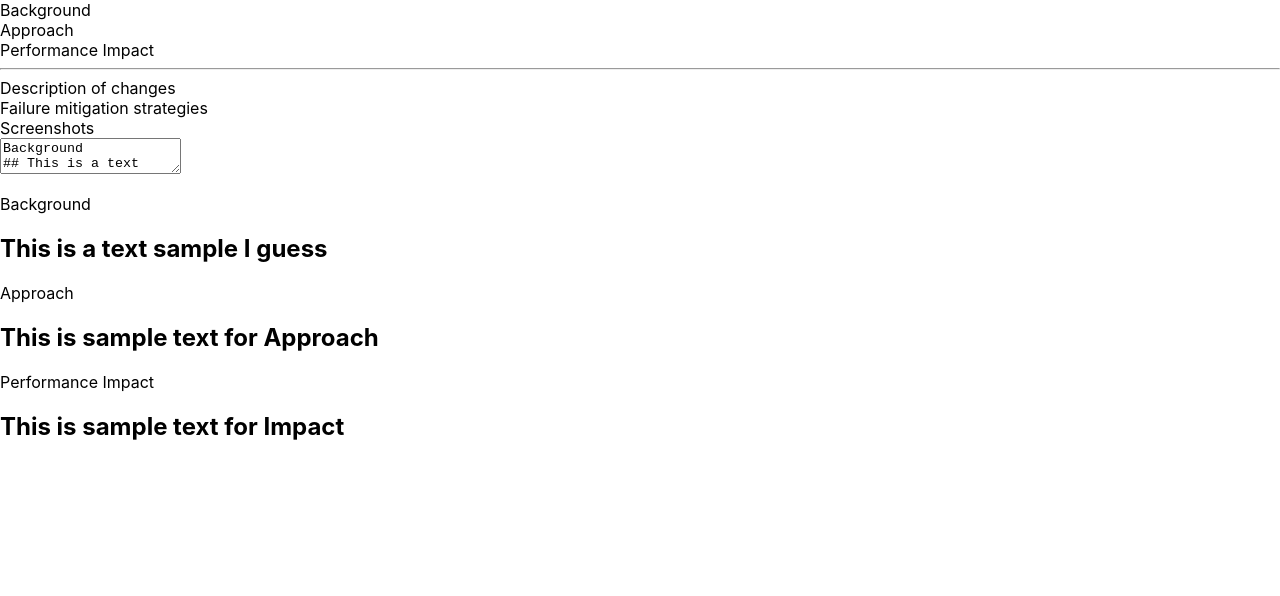
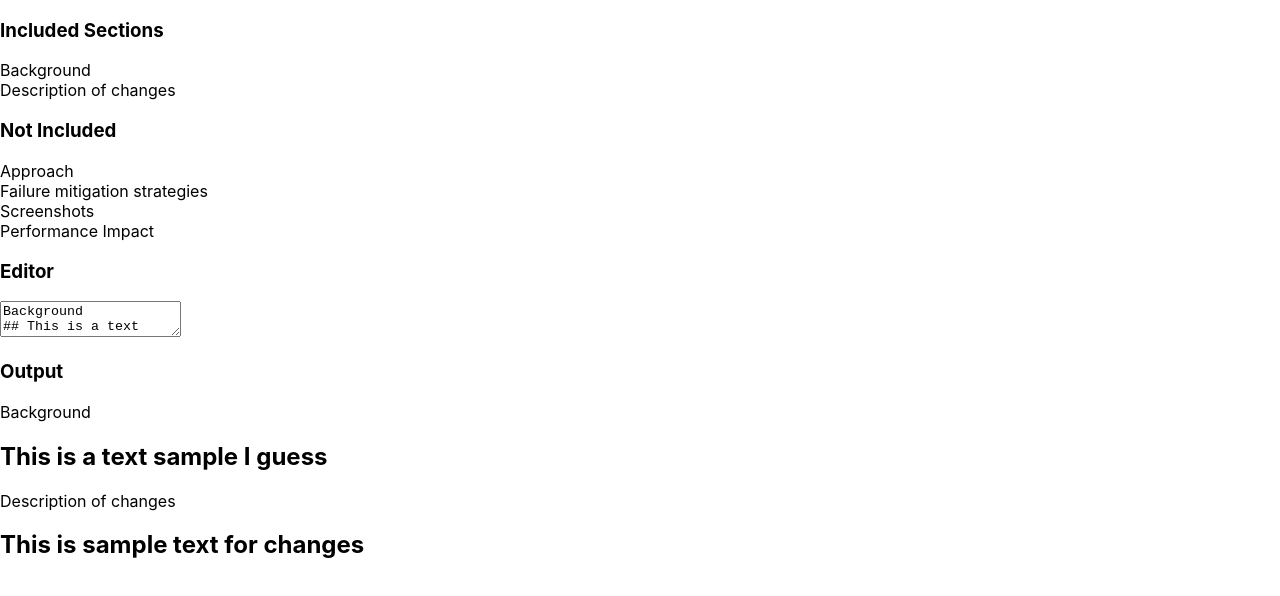
Before and after one commit to CharlesDesiderio/pr-manager, a React (Create React App) app: page / in a window 1280 px wide. Shown: the top 596 px of the page. Built offline with nearby package versions, Linux system fonts and the light colour scheme.

Commit message:
Re-factored code to be friendlier with sections

```diff
--- a/src/App.js
+++ b/src/App.js
@@ -9,60 +9,110 @@ const App = () => {
   let sectionsArray = [
     {
       title: 'Background',
-      text: `## This is a text sample I guess`
+      text: `## This is a text sample I guess`,
+      included: true,
+      current: true
     },
     {
       title: `Description of changes`,
-      text: `## This is sample text for changes`
+      text: `## This is sample text for changes`,
+      included: true,
+      current: false
     },
     {
       title: `Approach`,
-      text: `## This is sample text for Approach`
+      text: `## This is sample text for Approach`,
+      included: false,
+      current: false
     },
     {
       title: `Failure mitigation strategies`,
-      text: `## This is sample text for mitigation `
+      text: `## This is sample text for mitigation `,
+      included: false,
+      current: false
     },
     {
       title: `Screenshots`,
-      text: `## This is sample text for Screenshots`
+      text: `## This is sample text for Screenshots`,
+      included: false,
+      current: false
     },
     {
       title: `Performance Impact`,
-      text: `## This is sample text for Impact`
+      text: `## This is sample text for Impact`,
+      included: false,
+      current: false
     }
   ]
 
-  let [sectionState, setSectionState] = useState([0, 2, 5])
+  let [sectionsState, setSectionsState] = useState(sectionsArray)
 
-  let completeData = ``
+  let selectedItem = sectionsState.filter(item => item.current)
 
-  sectionState.forEach((item) => {
-    completeData += `${sectionsArray[item].title}  \n`
-    completeData += `${sectionsArray[item].text}  \n`
-  })
-
-  let [editorData, setEditorData] = useState(completeData)
+  let [currentItem, setCurrentItem] = useState(selectedItem)
 
   return (
     <div>
-      { sectionState.map((section) => {
-        return <Section data={sectionsArray[section]} />
+
+      <h3>Included Sections</h3>
+      { sectionsState.map((item) => {
+        return item.included ? <Section data={item} /> : null
       }) }
-      <hr />
 
-      { sectionsArray.map((unused, i) => {
-        return sectionState.includes(i) ? '' : <Section data={unused} />
-      })
-      }
+      <h3>Not Included</h3>
+      { sectionsState.map((item) => {
+        return item.included ? null : <Section data={item} />
+      }) }
+      <h3>Editor</h3>
 
+      <Editor data={currentItem[0]} />
 
-      <Editor setData={setEditorData} data={editorData} />
+      <h3>Output</h3>
 
-      <Output data={editorData} />
-
+      <Output data={sectionsState} />
     </div>
   )
 }
 
+//   let [sectionState, setSectionState] = useState([0, 2, 5])
+
+//   let completeData = ``
+
+//   sectionState.forEach((item) => {
+//     completeData += `${sectionsArray[item].title}  \n`
+//     completeData += `${sectionsArray[item].text}  \n`
+//   })
+
+//   let [editorData, setEditorData] = useState(completeData)
+
+
+//   const handleAdd = (event) => {
+//     let newState = sectionState
+//     newState.push(parseInt(event.currentTarget.id))
+//     setSectionState([...newState])
+//   }
+
+//   const handleRemove = () => {
+//     alert('beep')
+//   }
+
+//   return (
+//     <div>
+//       { sectionState.map((section) => {
+//         return <div onClick={() => handleRemove()} ><Section data={sectionsArray[section]} /></div>
+//       }) }
+//       <hr />
+
+//       { sectionsArray.map((unused, i) => {
+//         return sectionState.includes(i) ? '' : <div id={i} onClick={(event) => handleAdd(event)} ><Section data={unused} /></div>
+//       })
+//       }
+
+//       <Editor setData={setEditorData} data={editorData} />
+
+//       <Output data={editorData} />
+
+//     </div>
+//   )
+
 export default App
--- a/src/components/Editor.jsx
+++ b/src/components/Editor.jsx
@@ -1,7 +1,13 @@
+import styles from './Editor.module.css'
+
 const Editor = (props) => {
+
+    let completeData = `${props.data.title}  \n`
+    completeData += `${props.data.text}  \n`
+
   return (
     <div>
-      <textarea onChange={(event) => props.setData(event.target.value)} value={props.data} />
+      <textarea value={completeData} />
     </div>
   )
 }
--- /dev/null
+++ b/src/components/Editor.module.css
@@ -0,0 +1,4 @@
+.editor {
+  width: 500px;
+  height: 80vh;
+}
--- a/src/components/Output.jsx
+++ b/src/components/Output.jsx
@@ -2,11 +2,21 @@ import React from 'react'
 import ReactMarkdown from 'react-markdown'
 
 const Output = (props) => {
+
+  let compiledData = ``
+
+  props.data.forEach((item) => {
+    if (item.included) {
+      compiledData += `${item.title}\n`
+      compiledData += `${item.text}\n`
+    }
+
+  })
+
   return (
     <div>
-      <ReactMarkdown>{props.data}</ReactMarkdown>
+      <ReactMarkdown>{compiledData}</ReactMarkdown>
     </div>
   )
-}
-
+  }
 export default Output
```
